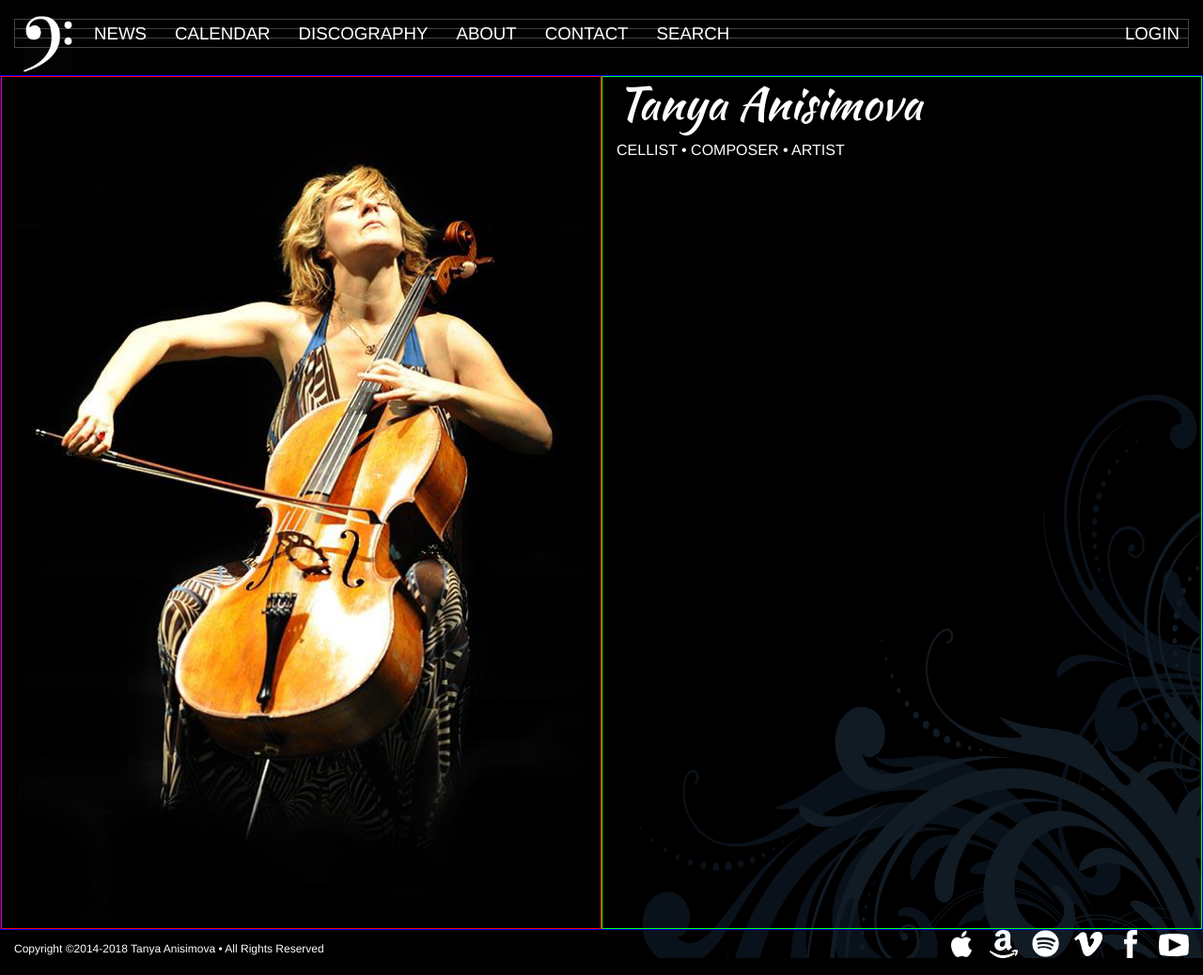
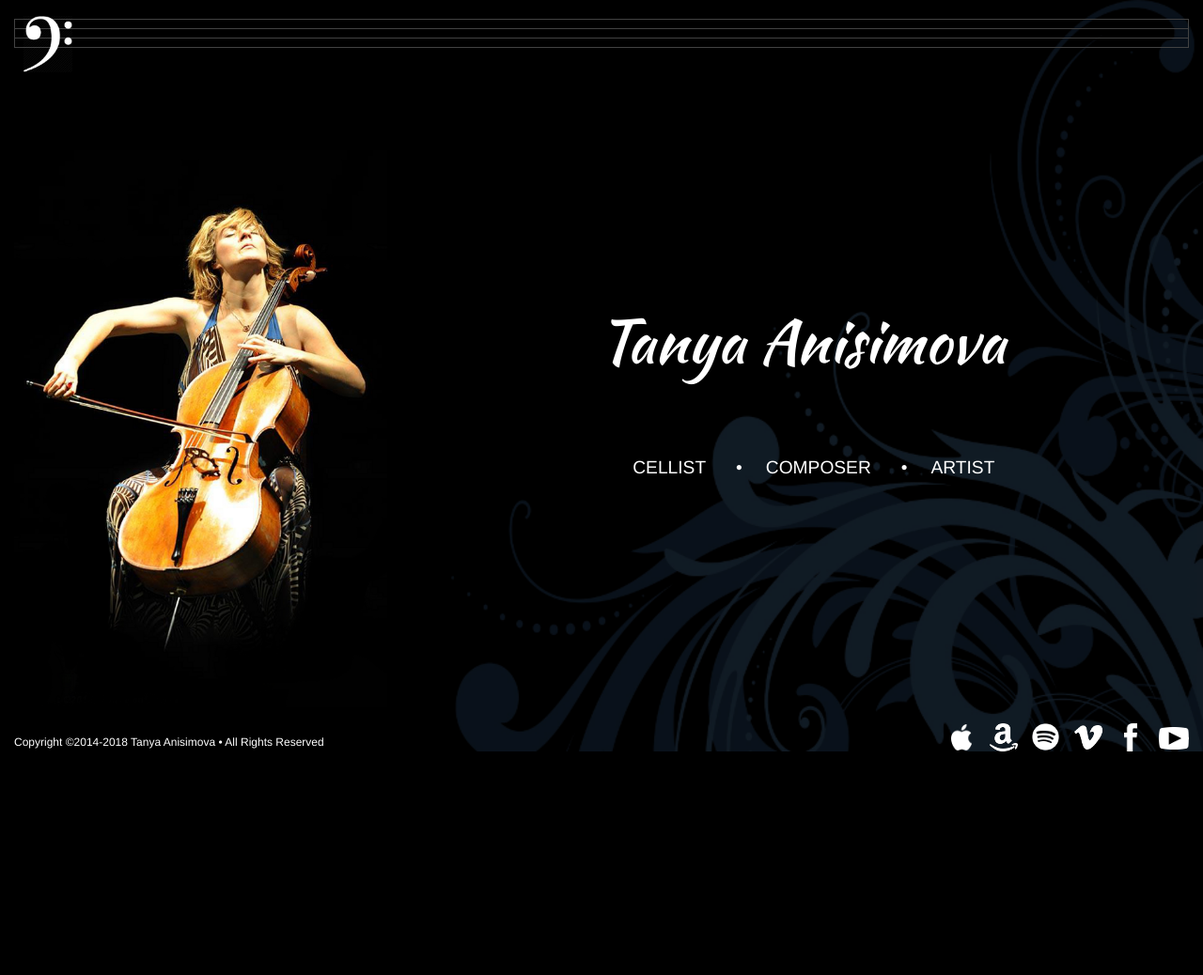
Before and after one commit to oxelson/CS634, a PHP site: page / in a window 1280 px wide. Shown: the whole page at 94% size. After the commit the page ends 800 px from the top, so only its background shows below. Run offline with PHP 8.4, Linux system fonts and the light colour scheme; some libraries are stand-ins or nearby versions; some web fonts are replaced.

Commit message:
home page layout complete

```diff
--- a/css/footer.css
+++ b/css/footer.css
@@ -3,9 +3,10 @@
  *
  * @authors: Hossam Abdel-Ghaffar, Long Nguyen, & Jennifer Oxelson Ganter
  */
-
 footer {
-
+  width:100%;
+  position: fixed;
+  bottom: 0;
 }
 
 /* Override bootstrap */
--- a/css/header.css
+++ b/css/header.css
@@ -26,10 +26,10 @@
   background: transparent url('../images/clef.png') no-repeat 0 17px;
 }
 
-header nav a,
-header nav a:active,
-header nav a:hover,
-header nav a:visited {
+header a,
+header a:active,
+header a:hover,
+header a:visited {
   text-decoration: none;
   color: #FFFFFF;
 }
@@ -64,7 +64,7 @@
   float: right;
 }
 
-header nav .auth img {
+header nav .auth .menu {
   display: none;
 }
 
@@ -82,3 +82,29 @@
 header .right {
   background: transparent url('../images/bar-right.png') no-repeat 0 20px;
 }
+
+/* drop down menu for smaller vie wports */
+header #menu_nav.col {
+  font-size: 10pt;
+}
+
+header #menu_nav.col ul {
+  width: 100%;
+  list-style-type: none;
+  margin: 0;
+  padding: 0;
+  float: left;
+  background: none;
+}
+
+header #menu_nav.col ul li {
+  width: 33%;
+  display: inline;
+  margin: 5px 0;
+  padding: 0;
+  float: left;
+}
+
+header .nobg {
+  background: none;
+}
--- a/css/main.css
+++ b/css/main.css
@@ -3,7 +3,6 @@
  *
  * @authors: Abdel-Ghaffar, Nguyen, & Oxelson Ganter
  */
-
 @import url('https://fonts.googleapis.com/css?family=Kaushan+Script|Quintessential');
 @import url("layout.css") all;
 @import url("header.css") all;
@@ -11,39 +10,65 @@
 
 
 body {
+  padding-bottom: 20px;
   font-family: Helvetica, "Helvetica Neue", Arial, sans-serif;
   background: #000000 url('../images/floral-background.png') no-repeat fixed bottom right;
+  background-size:contain;
   color: #FFFFFF;
 }
 
 main {
-  border: 1px solid #0000FF;
   min-height: 200px;
 }
 
-
 /* Override bootstrap */
-
 main .container {
   max-width: 1900px;
 }
 
+.hidden {
+  display:none;
+}
+
 h1 {
   font-family: 'Quintessential', 'Kaushan Script', cursive;
-  font-size: 3em;
+  font-size: 5vw;
 }
 
-aside {
-  border: 1px solid #FF0000;
-  width: 30%;
+/* left-side image */
+aside img {
+  width: 100%;
 }
 
-aside img {
-  width: 100%;
-  border: 1px solid #000000;
+/* right-side cotnent */
+section {
+  text-align: center;
 }
 
-section {
-  border: 1px solid #00FF00;
-  width: 65%;
+section.homepage h1 {
+  margin: 20% 0 10% 0;
 }
+
+section.homepage ul {
+  list-style-type: none;
+  padding: 0;
+  background: none;
+  display: flex;
+  justify-content: center;
+}
+
+section.homepage ul li {
+  font-size: 1.5vw;
+  display: inline;
+  margin-left: 25px;
+  padding: 0;
+  float: left;
+}
+
+section.homepage ul li::after {
+    content: "\0000a0 \0000a0 \0000a0 \0000a0 \0000a0 \0000a0 \2022";
+}
+
+section.homepage ul li.last::after {
+    content: none;
+}
--- a/index.html
+++ b/index.html
@@ -7,10 +7,16 @@
       <meta http-equiv="Content-Type" content="text/html; charset=UTF-8" />
       <meta name="viewport" content="width=device-width, initial-scale=1" />
       <meta http-equiv="X-UA-Compatible" content="IE=edge" />
+      <!-- JS -->
+      <script src="https://code.jquery.com/jquery-1.11.3.js"></script>
+      <script src="js/headermenu.js"></script>
 
+
+      <!-- CSS -->
       <link rel="stylesheet" href="https://getbootstrap.com/docs/4.1/dist/css/bootstrap.min.css"/>
+      <link rel="stylesheet" href="css/main.css" type="text/css" />
 
-      <link rel="stylesheet" href="css/main.css" type="text/css" />
+
 
     </head>
     <body>
@@ -21,20 +27,23 @@
            <div class="col left"></div>
            <nav class="col">
              <ul>
-             <li><a href="">NEWS</a></li>
-             <li><a href="">CALENDAR</a></li>
-             <li><a href="">DISCOGRAPHY</a></li>
-             <li><a href="">ABOUT</a></li>
-             <li><a href="">CONTACT</a></li>
+               <li><a href="/news">NEWS</a></li>
+               <li><a href="/calendar">CALENDAR</a></li>
+               <li><a href="/discographt">DISCOGRAPHY</a></li>
+               <li><a href="/about">ABOUT</a></li>
+               <li><a href="/contact">CONTACT</a></li>
                <li><a href="">SEARCH</a></li>
              </ul>
              <div class="auth">
-             <img src="images/menu.png" alt="Menu"/>
-             <a href="">LOGIN</a>
+               <div class="menu"><img src="images/menu.png" alt="Menu"/></div>
+               <a href=/login" class="login">LOGIN</a>
              </div>
            </nav>
              <!-- right end of music bar -->
              <div class="col right"></div>
+         </div> <!-- /.row -->
+         <div class="row nobg">
+           <div id="menu_nav" class="col hidden"><ul></ul></div>
          </div> <!-- /.row -->
        </div> <!-- /.container -->
      </header>
@@ -43,10 +52,15 @@
    <main>
      <div class="container">
        <div class="row">
-         <aside class="col"><img src="images/tanya-homepage.png" alt="Tanya Anisimova"/></aside>
-         <section class="col homepage">
+         <aside class="col-md-4 col-sm-12">
+          <img src="images/tanya-homepage.png" alt="Photo of Tanya Anisimova by Paul Purpura."/>
+         </aside>
+         <section class="col-md-8 col-sm-12 homepage">
            <h1>Tanya Anisimova</h1>
-           CELLIST &bull; COMPOSER &bull; ARTIST
+           <ul>
+            <li>CELLIST</li>
+            <li>COMPOSER</li>
+            <li class="last">ARTIST</li>
          </section> <!-- /.right -->
        </div> <!-- /.row -->
      </div> <!-- /.container -->
```
Also changed, not shown: css/layout.css (+30 -41 lines), images/tanya-homepage.png. Lines whose indentation alone changed are shown as unchanged.
